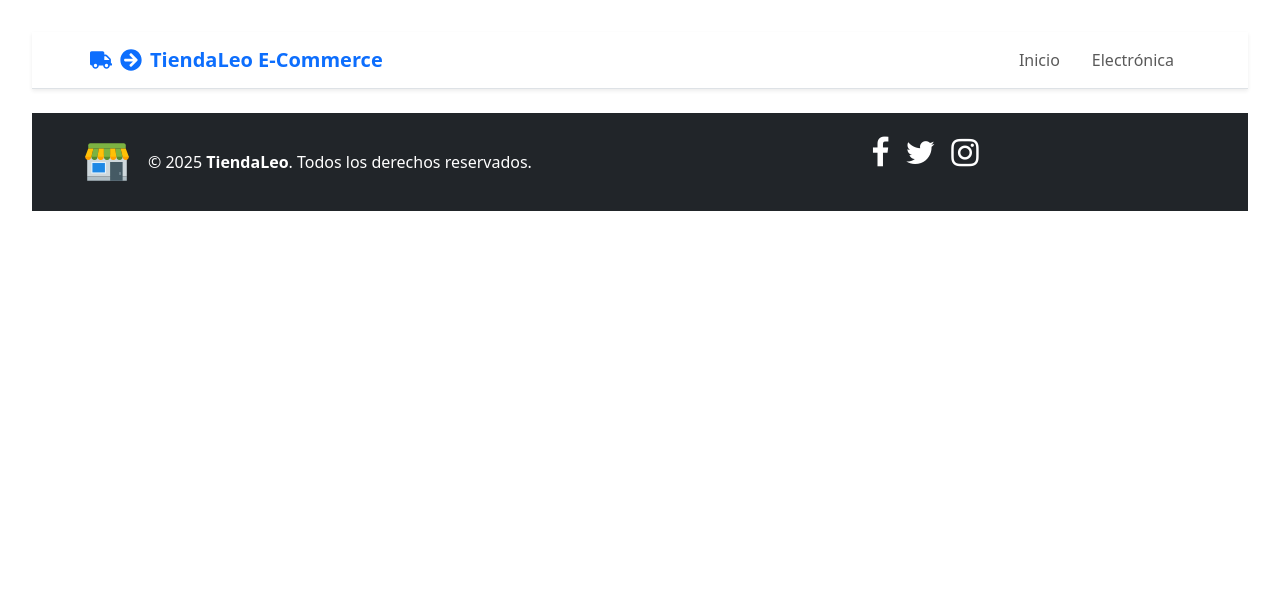
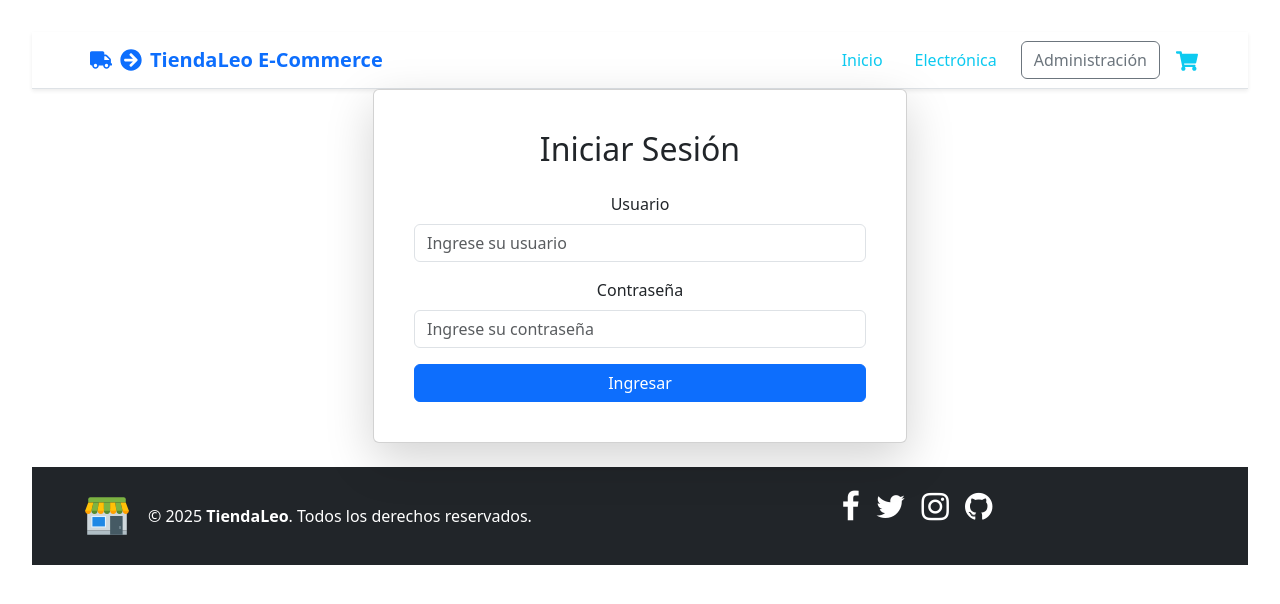
Before and after one commit to Leoguzmand/ProjectReact-25235-LG, a React (Vite) app: page /administracion in a window 1280 px wide. Shown: the top 604 px of the page. Built offline with nearby package versions, Linux system fonts and the light colour scheme.

Commit message:
Pagina Administracion

```diff
--- a/index.html
+++ b/index.html
@@ -1,10 +1,10 @@
 <!doctype html>
-<html lang="en">
+<html lang="es">
   <head>
     <meta charset="UTF-8" />
     <link rel="icon" type="image/svg+xml" href="/vite.svg" />
     <meta name="viewport" content="width=device-width, initial-scale=1.0" />
-    <title>preproyecto-react-lg</title>
+    <title>TiendaLeo E-commerce</title>
   </head>
   <body>
     <div id="root"></div>
--- a/src/App.jsx
+++ b/src/App.jsx
@@ -1,16 +1,13 @@
 import { useState } from "react";
 import { Route, BrowserRouter as Router, Routes } from "react-router-dom";
 import "./App.css";
-import reactLogo from "./assets/react.svg";
 import Footer from "./components/Footer";
 import Header from "./components/Header";
 import Electronics from "./pages/Electronics";
 import Home from "./pages/Home";
-import viteLogo from "/vite.svg";
+import Login from "./pages/Login";
 
 function App() {
-  const [count, setCount] = useState(0);
-
   return (
     <Router>
       <Header />
@@ -18,30 +15,9 @@ function App() {
       <Routes>
         <Route path="/" element={<Home />} />
         <Route path="/electronics" element={<Electronics />} />
-        {/* <Route path="/administracion" element={<Login />} /> */}
+        <Route path="/administracion" element={<Login />} />
       </Routes>
-      {/*}
-      <div>
-        <a href="https://vite.dev" target="_blank">
-          <img src={viteLogo} className="logo" alt="Vite logo" />
-        </a>
-        <a href="https://react.dev" target="_blank">
-          <img src={reactLogo} className="logo react" alt="React logo" />
-        </a>
-      </div>
-      <h1>Vite + React</h1>
-      <div className="card">
-        <button onClick={() => setCount((count) => count + 1)}>
-          count is {count}
-        </button>
-        <p>
-          Edit <code>src/App.jsx</code> and save to test HMR
-        </p>
-      </div>
-      <p className="read-the-docs">
-        Click on the Vite and React logos to learn more
-      </p>
-      */}
+
       <Footer />
     </Router>
   );
--- a/src/components/Footer.jsx
+++ b/src/components/Footer.jsx
@@ -25,8 +25,15 @@ const Footer = () => {
               <a href="#" className="text-white me-3">
                 <i className="fa fa-twitter fa-2x"></i>
               </a>
-              <a href="#" className="text-white">
+              <a href="#" className="text-white me-3">
                 <i className="fa fa-instagram fa-2x"></i>
+              </a>
+              <a
+                href="https://github.com/Leoguzmand/ProjectReact-25235-LG"
+                target="_blank"
+                className="text-white me-3"
+              >
+                <i className="fa fa-github fa-2x"></i>
               </a>
             </div>
           </Col>
--- a/src/components/Header.jsx
+++ b/src/components/Header.jsx
@@ -1,6 +1,6 @@
 import React from "react";
 import { Button, Container, Nav, Navbar } from "react-bootstrap";
-import { FaArrowCircleRight, FaTruck } from "react-icons/fa";
+import { FaArrowCircleRight, FaShoppingCart, FaTruck } from "react-icons/fa";
 import { Link } from "react-router-dom";
 
 const Header = () => {
@@ -9,7 +9,7 @@ const Header = () => {
       bg="white"
       variant="light"
       expand="lg"
-      className="shadow-sm border-bottom"
+      className="shadow-sm border-bottom bg-light"
     >
       <Container>
         <Navbar.Brand
@@ -24,12 +24,27 @@ const Header = () => {
         </Navbar.Brand>
 
         <Nav className="ms-auto align-items-center">
-          <Nav.Link as={Link} to="/" className="me-3">
+          <Nav.Link as={Link} to="/" className="me-3 text-info">
             Inicio
           </Nav.Link>
-          <Nav.Link as={Link} to="/electronics" className="me-3">
+          <Nav.Link as={Link} to="/electronics" className="me-3 text-info">
             Electrónica
           </Nav.Link>
+
+          <div className="d-flex align-items-center">
+            <Button
+              variant="outline-secondary"
+              as={Link}
+              to="/administracion"
+              className="me-2"
+            >
+              Administración
+            </Button>
+
+            <Link to="/carrito" className="text-info">
+              <FaShoppingCart size={22} className="ms-2" />
+            </Link>
+          </div>
         </Nav>
       </Container>
     </Navbar>
--- a/src/components/ProductList.jsx
+++ b/src/components/ProductList.jsx
@@ -29,7 +29,7 @@ const ProductList = ({ category = null }) => {
   };
 
   if (loading) {
-    return <div>Loading...</div>;
+    return <h4 className="text-muted">Loading...</h4>;
   }
 
   return (
--- a/src/main.jsx
+++ b/src/main.jsx
@@ -2,9 +2,6 @@ import "bootstrap/dist/css/bootstrap.min.css";
 import { StrictMode } from "react";
 import { createRoot } from "react-dom/client";
 import App from "./App.jsx";
-{
-  /* import "./index.css"; */
-}
 
 createRoot(document.getElementById("root")).render(
   <StrictMode>
--- /dev/null
+++ b/src/pages/Login.jsx
@@ -0,0 +1,48 @@
+import React from "react";
+import { Button, Card, Col, Container, Form, Row } from "react-bootstrap";
+
+const Login = () => {
+  const handleSubmit = (e) => {
+    e.preventDefault();
+    alert("Login Enviado");
+  };
+
+  return (
+    <Container className="d-flex justify-content-center align-content-center">
+      <Row className="w-100 justify-content-center">
+        <Col md={8} lg={8} xl={6}>
+          <Card className="shadow-lg p-4">
+            <Card.Body>
+              <h2 className="text-center mb-4">Iniciar Sesión</h2>
+              <Form onSumbit={handleSubmit}>
+                <Form.Group className="mb-3" controlId="formUsername">
+                  <Form.Label>Usuario</Form.Label>
+                  <Form.Control
+                    type="text"
+                    placeholder="Ingrese su usuario"
+                    required
+                  />
+                </Form.Group>
+
+                <Form.Group className="mb-3" controlId="formPassword">
+                  <Form.Label>Contraseña</Form.Label>
+                  <Form.Control
+                    type="password"
+                    placeholder="Ingrese su contraseña"
+                    required
+                  />
+                </Form.Group>
+
+                <Button type="submit" className="w-100" variant="primary">
+                  Ingresar
+                </Button>
+              </Form>
+            </Card.Body>
+          </Card>
+        </Col>
+      </Row>
+    </Container>
+  );
+};
+
+export default Login;
```
